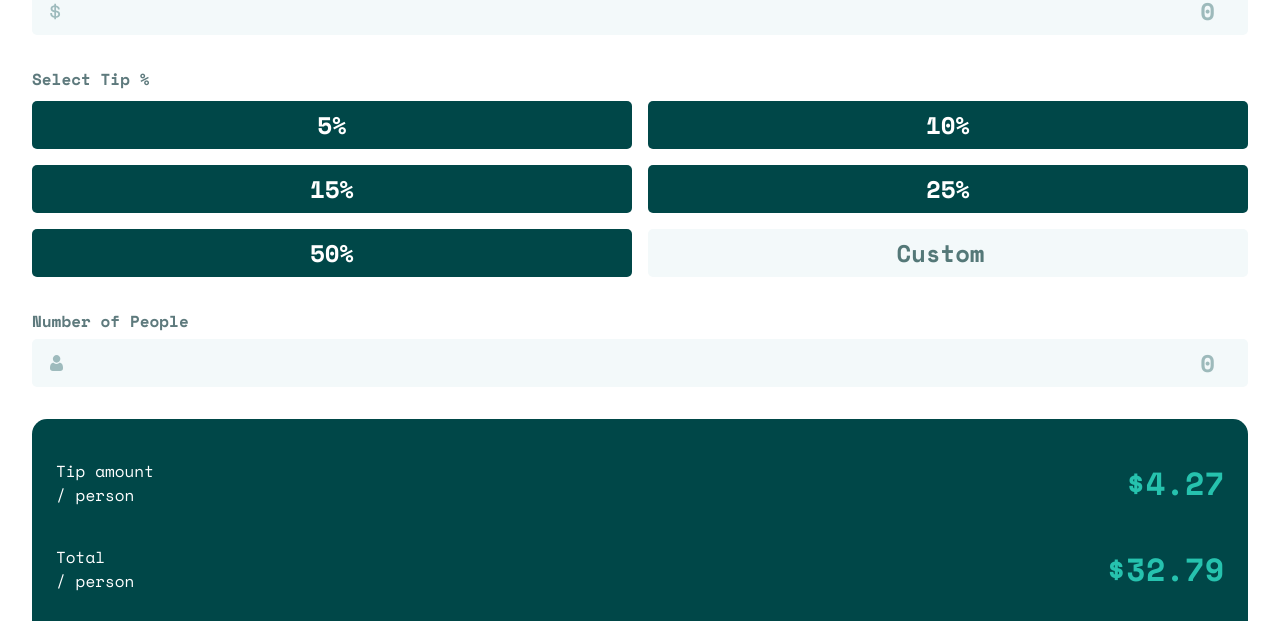
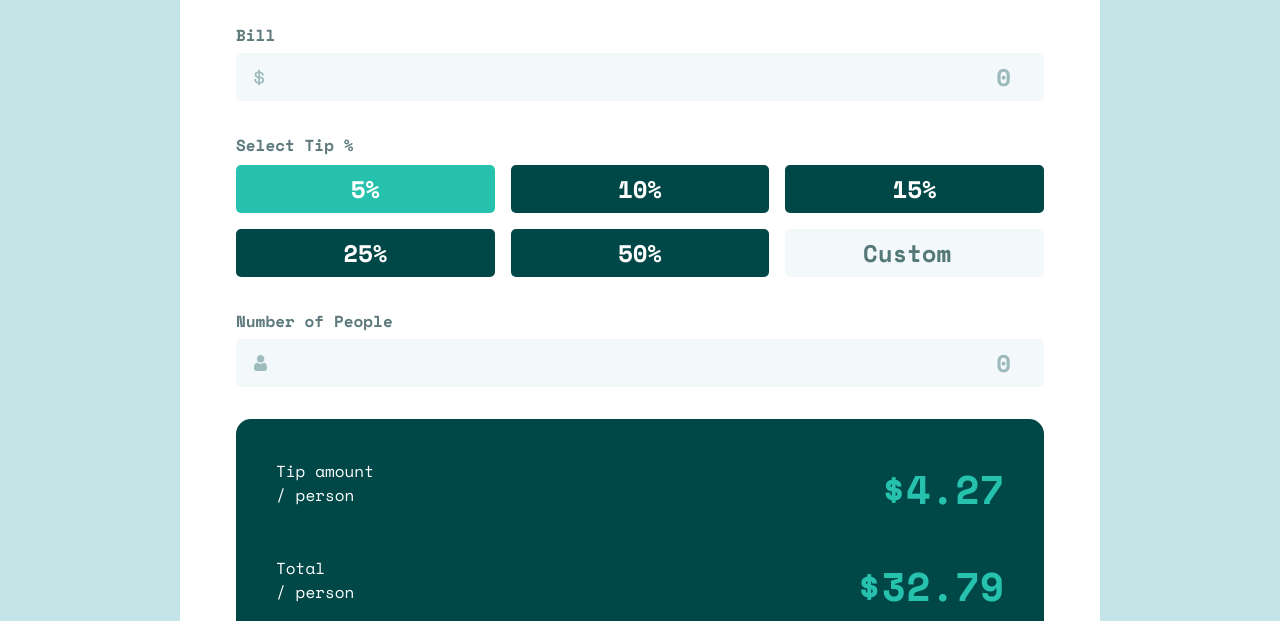
Before and after one commit to Leciane-Silva12A/calculadora-gorjeta, a plain HTML site: page index.html in a window 1280 px wide. Shown: the part 179-800 px from the top of the page. Drawn offline with nearby package versions, Linux system fonts and the light colour scheme.

Commit message:
adaptações de estilização para a versão desktop

```diff
--- a/index.html
+++ b/index.html
@@ -25,7 +25,7 @@
             <div class="tip">
                 <strong>Select Tip %</strong>
                 <div>
-                    <button>5%</button>
+                    <button class="button-selected">5%</button>
                     <button>10%</button>
                     <button>15%</button>
                     <button>25%</button>
--- a/style.css
+++ b/style.css
@@ -18,6 +18,8 @@
     --beetle-green: #547878;
     --topaz: #26C2AE;
     --regent-grey: #7F9D9F;
+    --water-leaf: #9FE8DF;
+
 }
 
 body{
@@ -37,6 +39,7 @@ main{
     background: var(--white);
     border-radius: 2.5rem 2.5rem 0 0;
     padding: 3.2rem 2.4rem;
+    max-width: 92rem;
 }
 
 .info{
@@ -86,7 +89,7 @@ main{
         display:grid;
         grid-template-columns: 1fr 1fr;
         gap: 1.6rem;
-        margin-top: 1rem;
+        margin-top: .8rem;
 
         button{
             border: none;
@@ -96,6 +99,10 @@ main{
             border-radius: .5rem;
             padding-block: .6rem;
             font-weight: 700;
+        }
+
+        .button-selected{
+            background: var(--topaz);
         }
 
         input{
@@ -156,4 +163,49 @@ main{
         padding-block: .9rem;
         border-radius: .5rem;
     }
+
+    button:hover{
+        background: var(--water-leaf);
+        cursor: pointer;
+        transition: .3s;
+    }
 }
+
+input::-webkit-inner-spin-button,
+input:-webkit-outer-spin-button{
+    display: none;
+}
+
+@media(min-width: 920px){
+    header{
+        margin-top: 5rem;
+    }
+    main{
+        display: flex;
+        max-width: 92-rem;
+        margin-inline: auto;
+        border-radius: 2.5rem;
+        padding: 4.8rem;
+        gap: 4.8rem;
+
+        section{
+            width: 100%;
+        }
+
+        .info .tip div{
+            grid-template-columns: repeat(3, 1fr)
+        }
+
+        .results{
+            padding: 4rem;
+            display: flex;
+            flex-direction: column;
+            justify-content: space-between;
+
+            .amount strong,
+            .total strong{
+                font-size: 4rem;
+            }
+        }
+    }
+}
```
